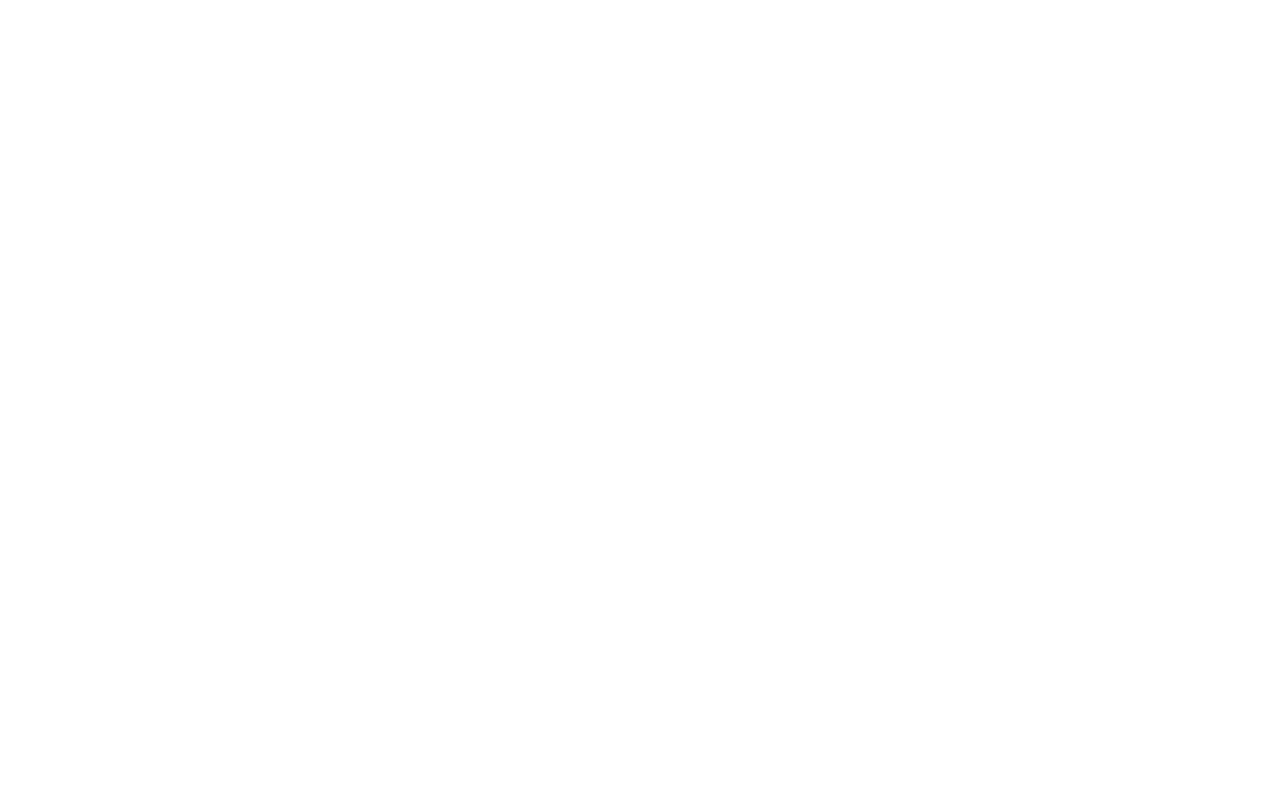
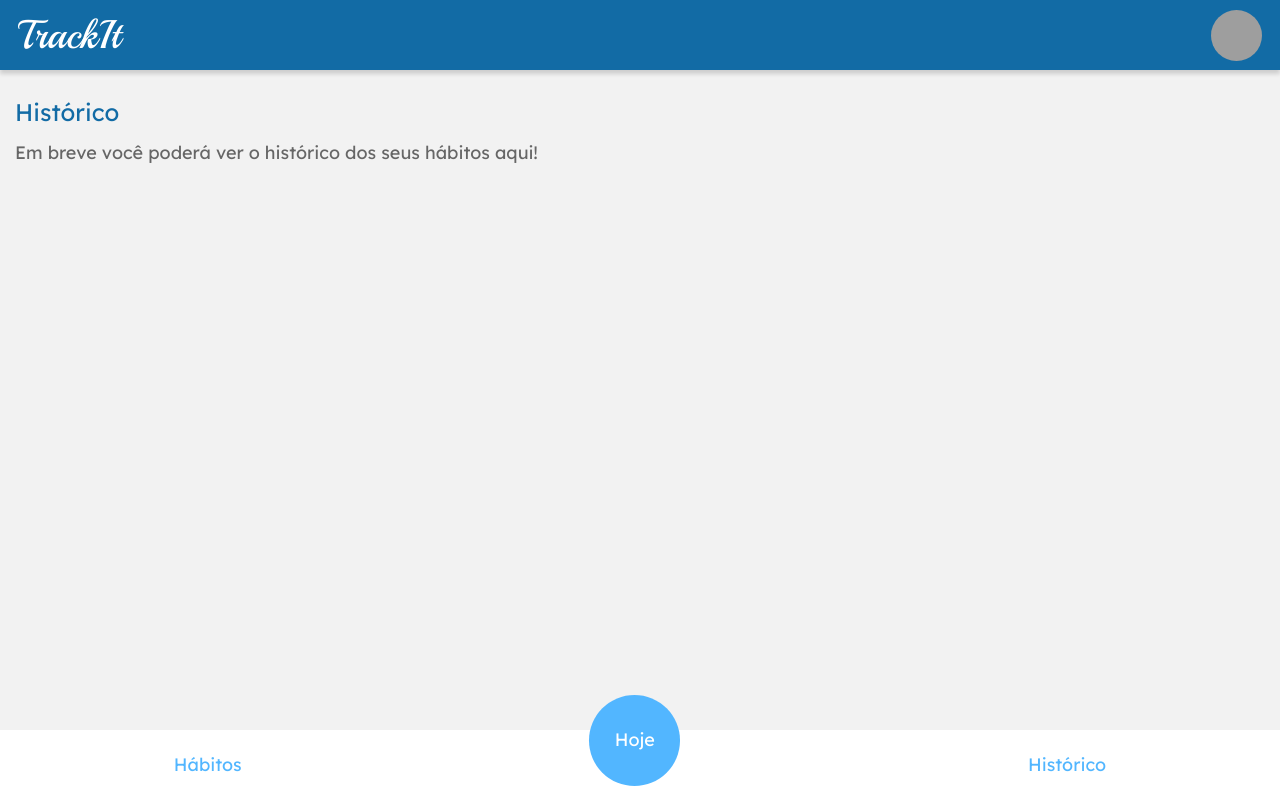
Before and after one commit to Lucasrfon/projeto10-trackit, a JavaScript app: page /historico in a window 1280 px wide. Before the commit this address had no page. Built offline with nearby package versions, Linux system fonts and the light colour scheme; grey boxes are pictures that could not be loaded.

Commit message:
layout base feito

```diff
--- a/src/App.js
+++ b/src/App.js
@@ -3,6 +3,8 @@
 import './components/globalstyle.css'
 import Login from './Routes/Login';
 import Habits from './Routes/Habits';
+import Daily from './Routes/Daily';
+import History from './Routes/History';
 
 export default function App () {
     return (
@@ -27,6 +29,8 @@
                     route="/"
                 />} />
                 <Route path='/habitos' element={<Habits />} />
+                <Route path='/hoje' element={<Daily />} />
+                <Route path='/historico' element={<History />} />
             </Routes>
         </BrowserRouter>
     )
--- /dev/null
+++ b/src/Routes/Daily.js
@@ -0,0 +1,23 @@
+import styled from "styled-components";
+import Header from "../components/Header";
+import Footer from "../components/Footer";
+
+export default function Daily() {
+    return (
+        <>
+            <Header />
+            <Container>
+
+            </Container>
+            <Footer />
+        </>
+    )
+}
+
+const Container = styled.div`
+    background-color: #F2F2F2;
+    height: 100vh;
+    padding: 100px 15px;
+    font-size: 18px;
+    color: #666666;
+`
--- a/src/Routes/Habits.js
+++ b/src/Routes/Habits.js
@@ -7,7 +7,11 @@
         <>
             <Header />
             <Container>
-
+                <div>
+                    <h2>Meus hábitos</h2>
+                    <button>+</button>
+                </div>
+                <p>Você não tem nenhum hábito cadastrado ainda. Adicione um hábito para começar a trackear!</p>
             </Container>
             <Footer />
         </>
@@ -15,6 +19,34 @@
 }
 
 const Container = styled.div`
-    background-color: #E5E5E5;
+    background-color: #F2F2F2;
     height: 100vh;
+    padding: 100px 15px;
+    font-size: 18px;
+    color: #666666;
+
+div {
+    display: flex;
+    justify-content: space-between;
+    align-items: center;
+    margin-bottom: 30px;
+}
+
+h2 {
+    color: #126BA5;
+    font-size: 24px;
+}
+
+button {
+    width: 40px;
+    height: 35px;
+    background-color: #52B6FF;
+    border: none;
+    border-radius: 5px;
+    font-size: 28px;
+    color: white;
+    display: flex;
+    justify-content: center;
+    align-items: center;
+}
 `
--- /dev/null
+++ b/src/Routes/History.js
@@ -0,0 +1,30 @@
+import styled from "styled-components";
+import Header from "../components/Header";
+import Footer from "../components/Footer";
+
+export default function History() {
+    return (
+        <>
+            <Header />
+            <Container>
+                <h2>Histórico</h2>
+                <p>Em breve você poderá ver o histórico dos seus hábitos aqui!</p>
+            </Container>
+            <Footer />
+        </>
+    )
+}
+
+const Container = styled.div`
+    background-color: #F2F2F2;
+    height: 100vh;
+    padding: 100px 15px;
+    font-size: 18px;
+    color: #666666;
+
+h2 {
+    color: #126BA5;
+    font-size: 24px;
+    margin-bottom: 20px;
+}
+`
```
